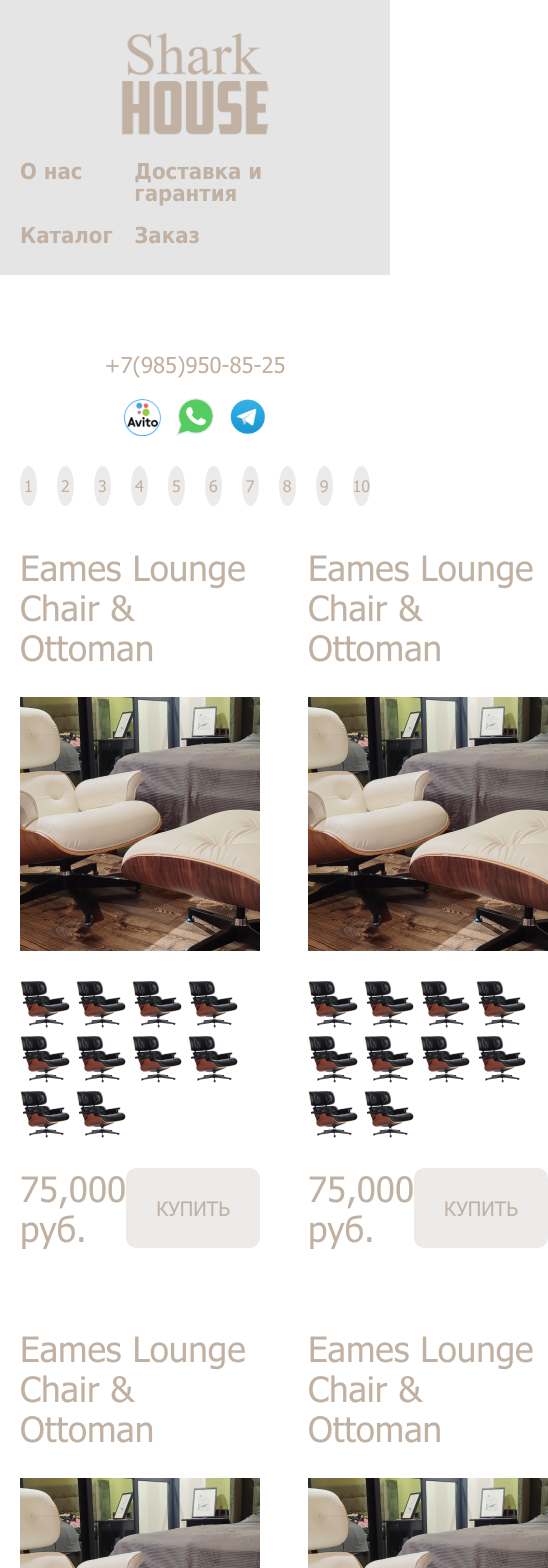
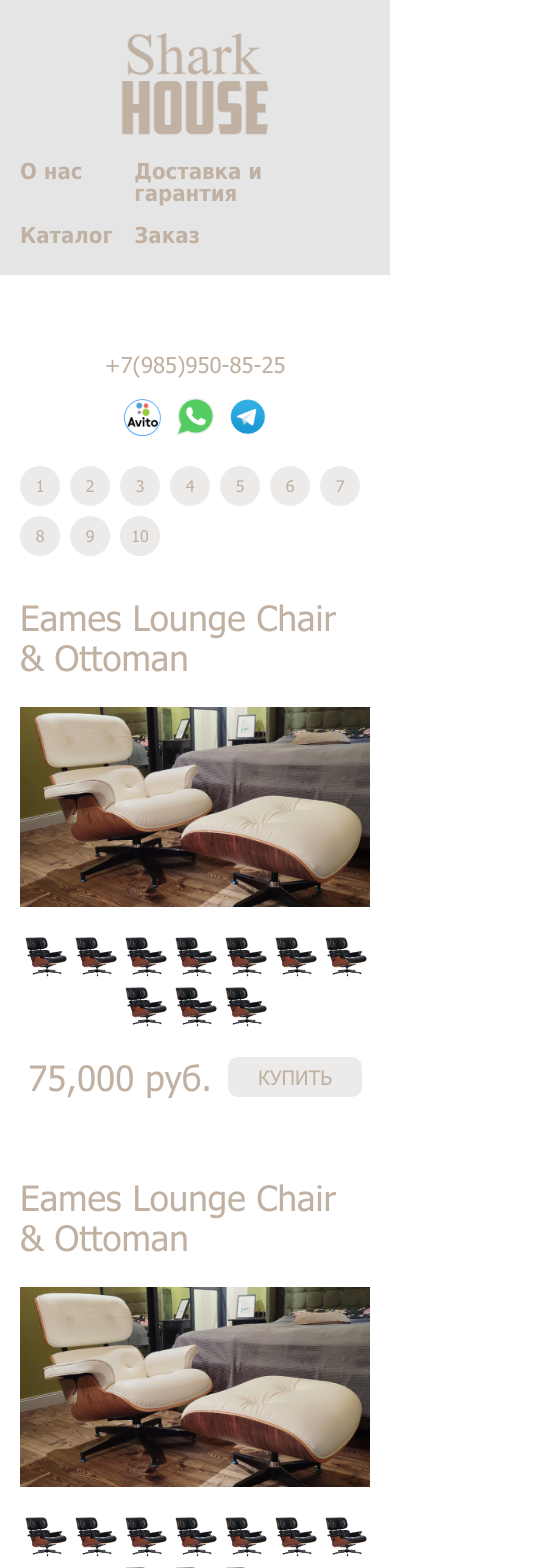
Before and after one commit to Hillel1408/shark-house, a React (Create React App) app: page /shark-house/ in a window 390 px wide. Shown: the top 1568 px of the page, 548 px wide, since content can reach past the window. Built offline with nearby package versions, Linux system fonts and the light colour scheme.

Commit message:
shark-house

```diff
--- a/src/components/CatalogItem/CatalogItem.module.scss
+++ b/src/components/CatalogItem/CatalogItem.module.scss
@@ -7,6 +7,15 @@
             width: 100%;
             height: 254px;
             object-fit: cover;
+            @media (max-width: 1080px) {
+                height: 473px;
+            }
+            @media (max-width: 810px) {
+                height: 300px;
+            }
+            @media (max-width: 570px) {
+                height: 200px;
+            }
         }
         &Title {
             color: #c0b1a3;
@@ -17,6 +26,13 @@
             display: flex;
             flex-wrap: wrap;
             gap: 8px;
+            @media (max-width: 1080px) {
+                gap: 26px;
+                justify-content: center;
+            }
+            @media (max-width: 810px) {
+                gap: 10px;
+            }
         }
         &Image {
             width: 48px;
@@ -24,6 +40,24 @@
             img {
                 height: 47px;
                 object-fit: cover;
+                @media (max-width: 1080px) {
+                    height: 150px;
+                }
+                @media (max-width: 810px) {
+                    height: 60px;
+                }
+                @media (max-width: 570px) {
+                    height: 40px;
+                }
+            }
+            @media (max-width: 1080px) {
+                width: 157px;
+            }
+            @media (max-width: 810px) {
+                width: 60px;
+            }
+            @media (max-width: 570px) {
+                width: 40px;
             }
         }
         &Flex {
--- a/src/components/Pagination/Pagination.module.scss
+++ b/src/components/Pagination/Pagination.module.scss
@@ -2,6 +2,7 @@
     display: flex;
     align-items: center;
     gap: 20px;
+    flex-wrap: wrap;
     li {
         width: 40px;
         height: 40px;
@@ -13,4 +14,7 @@
         color: #c0b1a3;
         cursor: pointer;
     }
+    @media (max-width: 810px) {
+        gap: 10px;
+    }
 }
--- a/src/pages/Catalog/Catalog.module.scss
+++ b/src/pages/Catalog/Catalog.module.scss
@@ -6,5 +6,8 @@
         row-gap: 80px;
         margin-top: 41px;
         margin-bottom: 61px;
+        @media (max-width: 1080px) {
+            grid-template-columns: 1fr;
+        }
     }
 }
```
Also changed, not shown: public/img-2.jpg.
